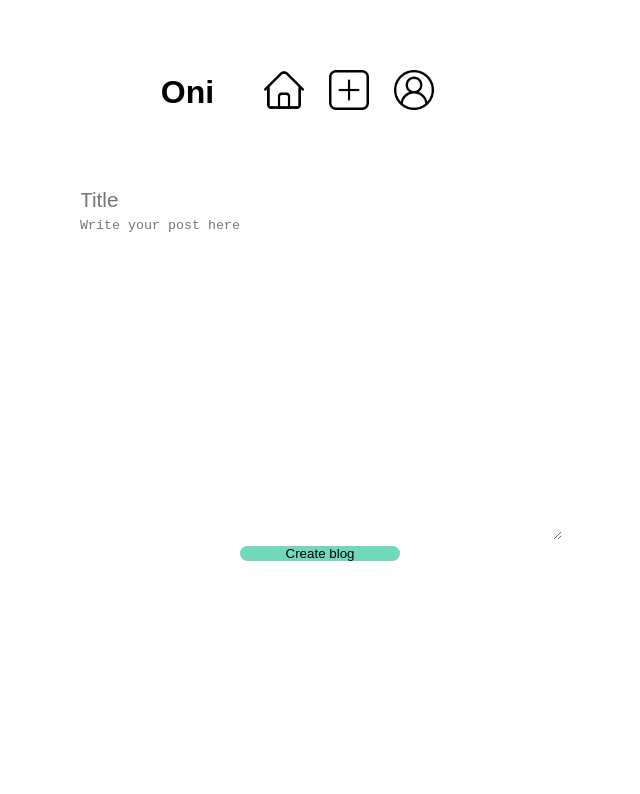
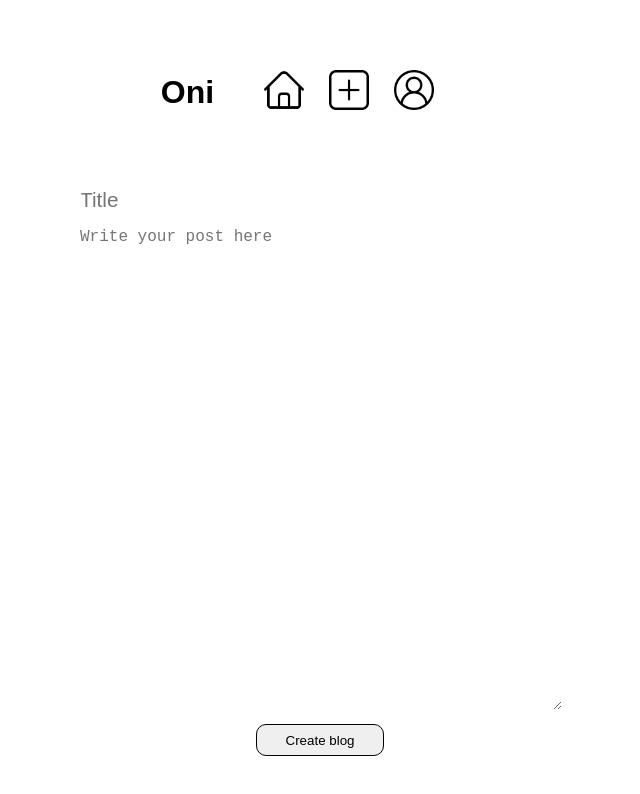
Before and after one commit to onifernando1/blog, a React (Create React App) app in the folder blog/frontend/: page /posts/new in a window 1280 px wide. Shown: the top 794 px of the page, without its empty margins (320-960 px from the left). Built offline with nearby package versions, Linux system fonts and the light colour scheme; no server answers.

Commit message:
style new plog form

```diff
--- a/blog/frontend/src/assets/styles/newpost.css
+++ b/blog/frontend/src/assets/styles/newpost.css
@@ -22,13 +22,23 @@
   border: 0px solid white;
   outline: none;
   width: 30rem;
-  height: 20rem;
+  height: 30rem;
   white-space: pre-wrap;
   overflow-wrap: break-word;
+  margin-bottom: 10px;
 }
 
 .new-post-form input[type="submit"] {
-  background-color: rgb(112, 217, 187);
-  width: 10rem;
-  border-radius: 20px;
+  width: 8rem;
+  height: 2rem;
+  border-radius: 10px;
+  border: 1px solid black;
 }
+
+.new-post-title {
+  margin-bottom: 10px;
+}
+
+textarea {
+  font-size: 1rem;
+}
--- a/blog/frontend/src/components/NewPostForm.js
+++ b/blog/frontend/src/components/NewPostForm.js
@@ -54,7 +54,7 @@ function NewPostForm(params) {
     <>
       <div className="new-post-container">
         <form className="new-post-form" onSubmit={createPost}>
-          <div>
+          <div className="new-post-title">
             <input
               type="text"
               name="title"
```
